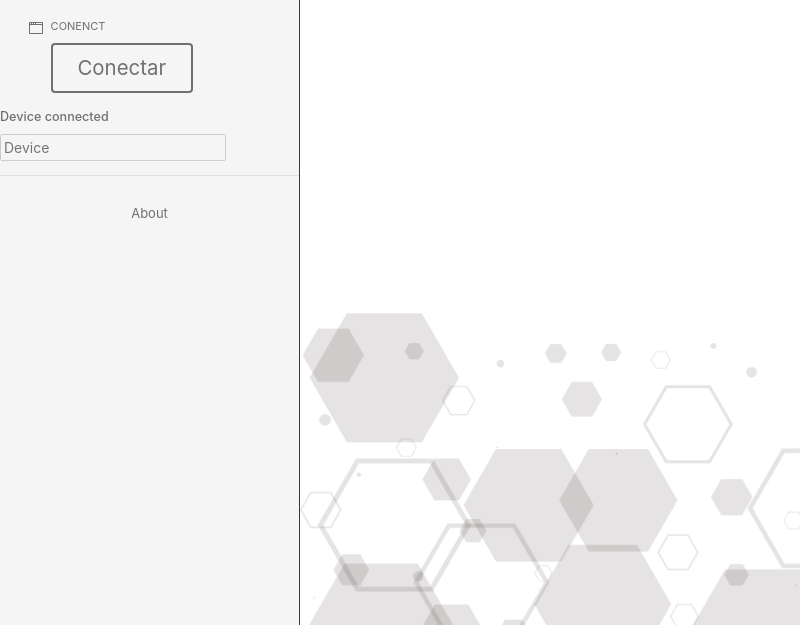
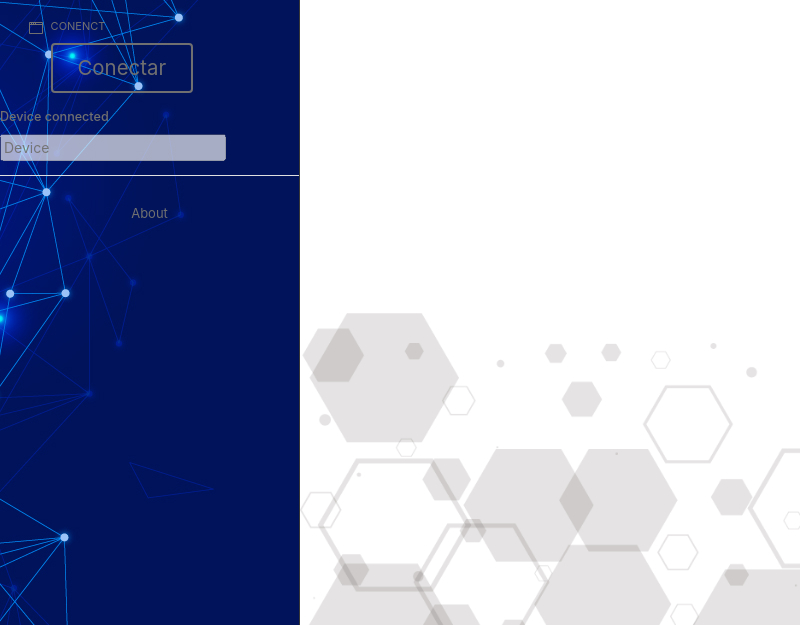
Before and after one commit to ManuelPosada/Electron-Tecrea, an Electron app: page src/index.html in a window 800 px wide. Shown: the part 81-706 px from the top of the page. Drawn offline with nearby package versions, Linux system fonts and the light colour scheme; no server answers; files whose address does not match are found by name.

Commit message:
New image added

```diff
--- a/assets/css/nav.css
+++ b/assets/css/nav.css
@@ -1,12 +1,15 @@
 /* NavMain */
 
 .navMain {
-    width: 300px;
+  width: 300px;
+    height: 100%;
     /* overflow-x: hidden; */
     overflow-y: auto;
     color: var(--color-subtle);
     border-right: 1px solid var(--color);
-    background-color: var(--color-bg);
+    /* background-color: var(--color-bg); */
+    background-image: url("../img/fondo1.jpg");
+    /* background-repeat: ; */
     /* visibility: hidden; */
     /* opacity: 0; */
   }
@@ -15,6 +18,10 @@
     opacity: 1;
   }
 
+  /* .fixed-bottom {
+    width: 10%;
+    margin-left: 10%;
+  } */
   .navMain-header {
     position: relative;
     padding: 2rem;
--- a/src/components/dashboard1/dashboard1.js
+++ b/src/components/dashboard1/dashboard1.js
@@ -283,7 +283,6 @@ const sendCommands = (commandsList) => {
         port.write(command);
         console.log(port.read());
         // String.fromCharCode(...port.read())
-
     });
 }
 
```
Also changed, not shown: assets/css/global.css (+2 -5 lines), assets/img/fondo1.jpg (added), assets/img/fondo2.jpg (added), assets/img/logoTecreaBlanco.png (added).
